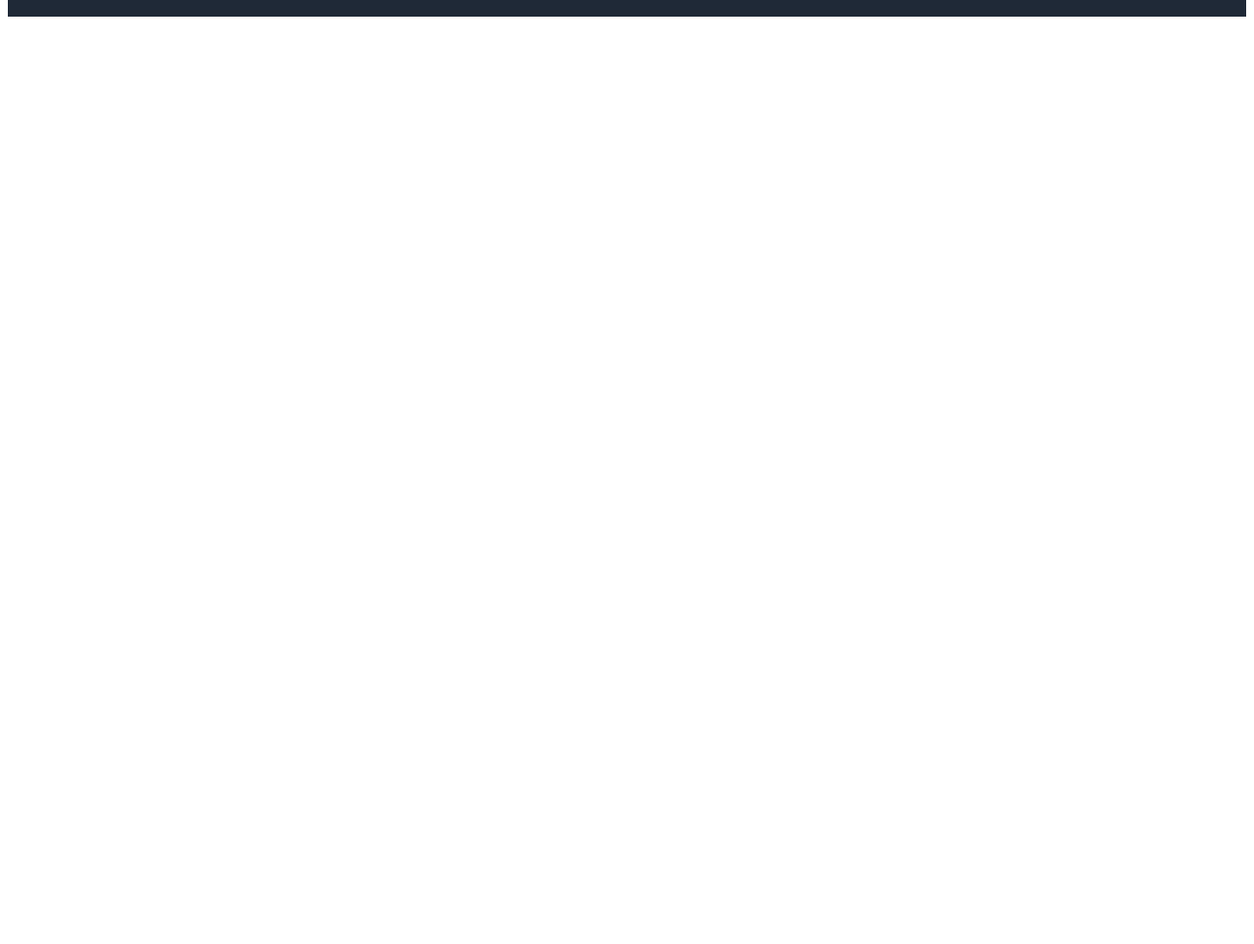
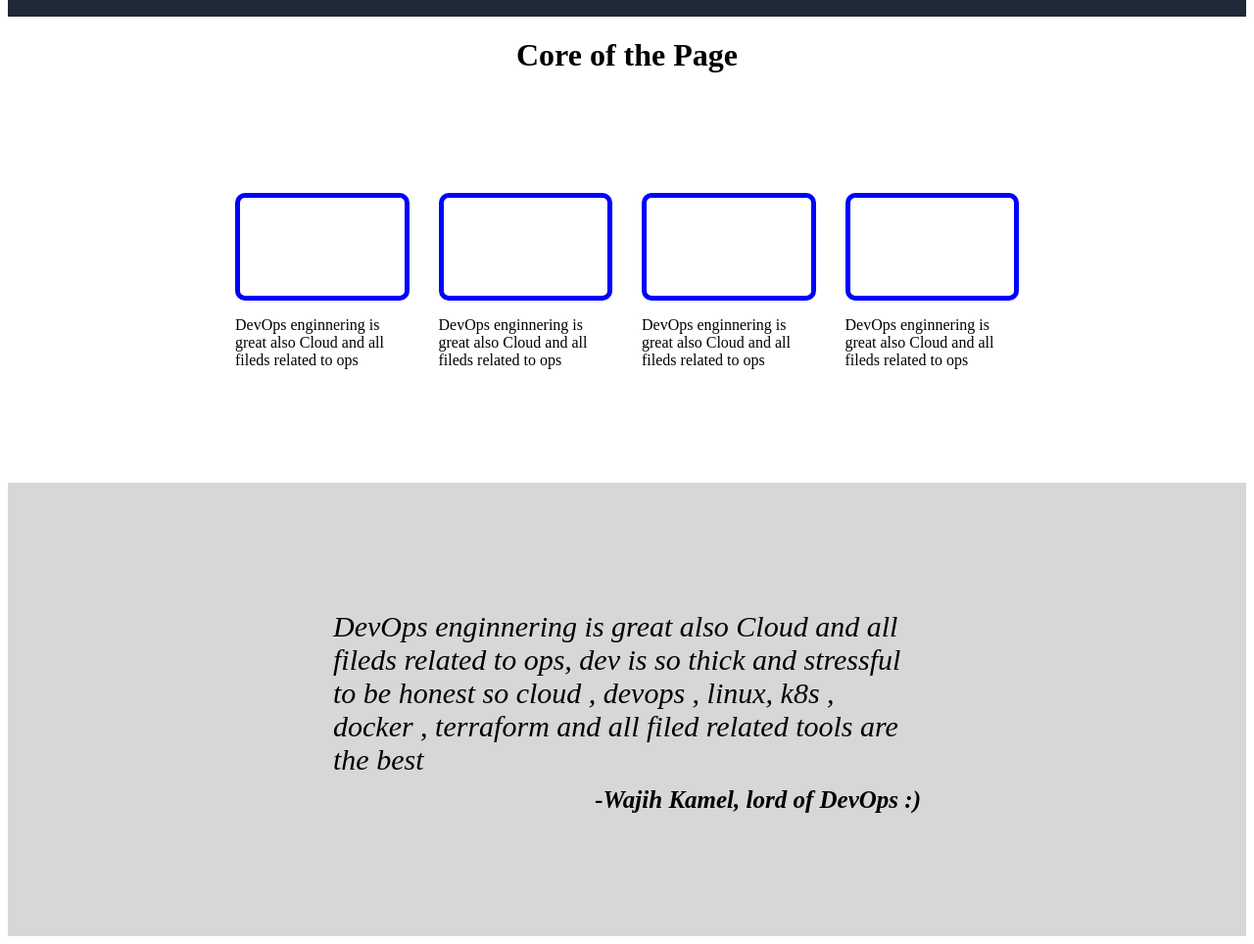
Before and after one commit to wajih-kamel/TOP_LandingPage, a plain HTML site: page index.html in a window 1280 px wide. Shown: the part 531-1495 px from the top of the page at 98% size. Before the commit the page ends 800 px from the top, so only its background shows below. Drawn offline with Linux system fonts and the light colour scheme.

Commit message:
finishing description and quote sections

```diff
--- a/index.html
+++ b/index.html
@@ -14,7 +14,7 @@
     <div class="header">
 
         <div class="header-sub1">
-            <h3>Header logo</h3>
+            <h2>Header Logo</h2>
             <div class="sub1-content">
                     <h1>This website is awsome</h1>
                     <p> this is my design for the odin project second personal project, i'm wajih a devops enginner</p>
@@ -29,20 +29,43 @@
                 <li><a href="#">About</a></li>
                 <li><a href="#">Services</a></li>
             </ul>
-
-            <img src="images/logo.jpg" alt="moon">
+                <img src="images/logo.jpg" alt="moon">
 
         </div>
     </div>
 
     <div class="description">
 
+        <h1>Core of the Page</h1>
+
+        <div class="boxes">
+
+            <div>
+                <div class="box1"></div>
+                <p>DevOps enginnering is great also Cloud and all fileds related to ops</p>
+            </div>
+            <div>
+                <div class="box2"></div>
+                <p>DevOps enginnering is great also Cloud and all fileds related to ops</p>
+            </div>
+            <div>
+                <div class="box3"></div>
+                <p>DevOps enginnering is great also Cloud and all fileds related to ops</p>
+            </div>
+            <div>
+                <div class="box4"></div>
+                <p>DevOps enginnering is great also Cloud and all fileds related to ops</p>
+            </div>
+        </div>
+
 
     </div>
 
     <div class="quote">
-
-
+        <div class="quote-text">
+            <p>DevOps enginnering is great also Cloud and all fileds related to ops, dev is so thick and stressful to be honest so cloud , devops , linux, k8s , docker , terraform and all filed related tools are the best</p>
+            <p class="author">-Wajih Kamel, lord of DevOps :)</p>
+        </div>
     </div>
 
     <div class="signup">
--- a/style.css
+++ b/style.css
@@ -1,3 +1,6 @@
+
+/* 1 HEADER section  */
+
 body{
     display: flex;
     flex-direction: column;
@@ -40,6 +43,10 @@ ul{
     gap: 20px;
     margin-left: 200px;
 }
+li{
+    color: white;
+    font-size: 20px;
+}
 
 img{
     max-width: 450px;
@@ -61,3 +68,62 @@ img{
 .sub1 p{
     margin-top: -15px;
 }
+
+
+/* 2 DESCRIPTION section  */
+
+
+.description{
+
+    display: flex;
+    flex-direction: column;
+    align-items: center;
+    margin-bottom: 100px;
+    flex: 1;
+}
+
+h1{
+    font-weight: bold;
+}
+
+
+.boxes{
+ display: flex;
+ max-width: 800px;
+ gap:30px;
+}
+.boxes .box1,.box2,.box3,.box4{
+    margin-top: 100px;
+    padding: 50px;
+    border: solid 5px blue;
+    flex: 1;
+    border-radius: 10px;
+}
+
+
+
+/* 3 QUOTE section  */
+
+.quote{
+    display: flex;
+    background-color:#d8d6d6;
+    justify-content: center;
+    flex: 1;
+}
+
+.quote-text{
+    max-width: 600px;
+    font-size: 30px;
+    font-style: italic;
+    align-items: end;
+    padding: 100px;
+    display: flex;
+    flex-direction: column;
+    align-items: flex-end;
+}
+
+.author{
+    margin-top: -20px;
+    font-size: 25px;
+    font-weight: bold;
+}
```
